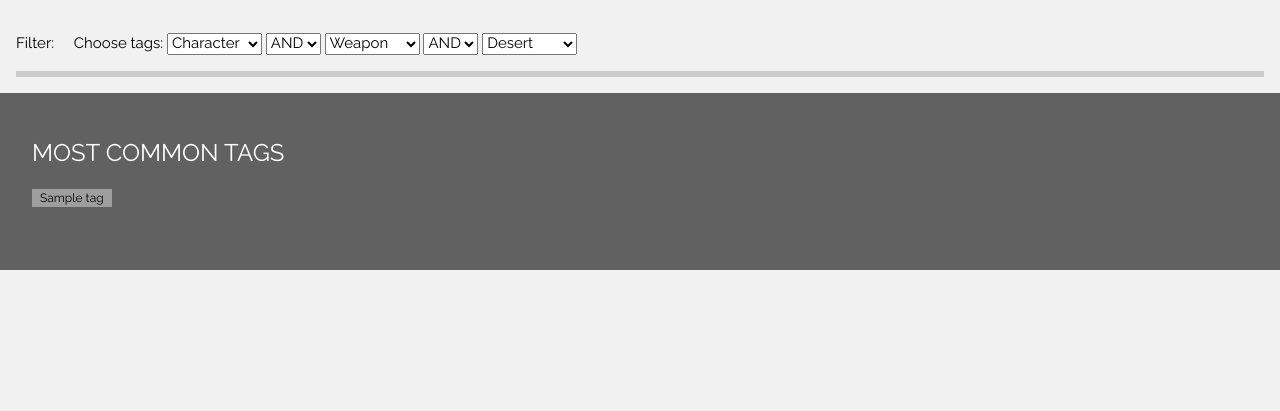
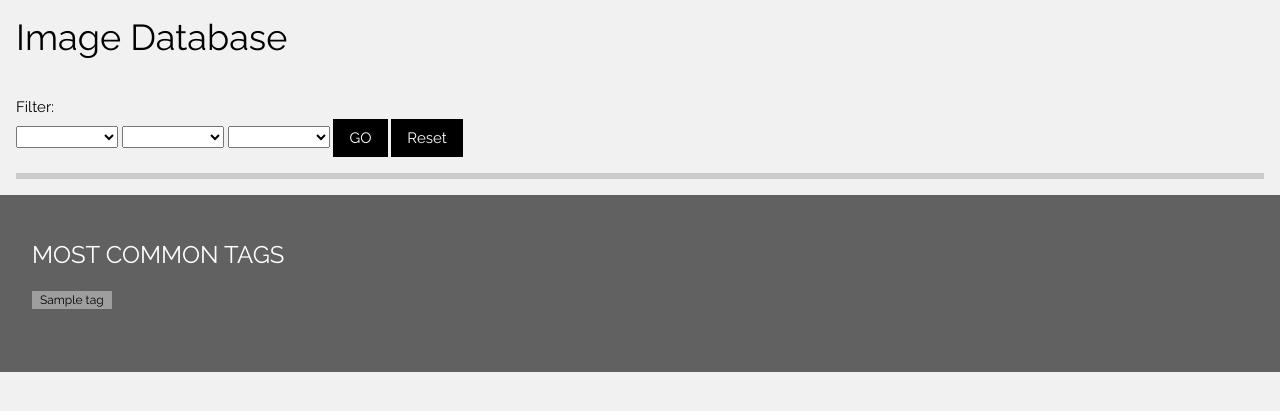
Before and after one commit to abraham-fl/CLC3_G-ans-6, a Flask app: template image_db/templates/home.html in a window 1280 px wide. Shown: the top 411 px of the page. Run offline with Flask 2, Linux system fonts and the light colour scheme; the template is opened without the code that fills it: most values are stand-ins (such as "Sample title", 1, 10 or a date in 2020); parts of the project's set-up code (start-up, migrations or seed data) failed here and were passed over.

Commit message:
Add filtering via tags before images are shown

```diff
--- a/image_db/templates/layout.html
+++ b/image_db/templates/layout.html
@@ -22,41 +22,48 @@
   <!-- Header -->
   <header id="portfolio">
     <div class="w3-container">
+      <h1>Image Database</h1>
         <div class="w3-section w3-bottombar w3-padding-16">
             <span class="w3-margin-right">Filter:</span>
 
-            <label for="tag1">Choose tags:</label>
           <!--TODO: Show actual tags-->
+          <form action="{{ url_for('main.results') }}" method="get">
             <select name="tag1" id="tags">
-              <option value="volvo">Character</option>
-              <option value="saab">Weapon</option>
-              <option value="mercedes">Desert</option>
-              <option value="audi">Spaceship</option>
+              <option value=""></option>
+              {% for tag in count %}
+                {% if tag == tag1 %}
+                  <option value={{ tag }} selected>{{ tag }}</option>
+                {% else %}
+                  <option value={{ tag }}>{{ tag }}</option>
+                {% endif %}
+              {% endfor %}
             </select>
 
-            <select name="andor1" id="tags">
-                <option value="AND">AND</option>
-                <option value="OR">OR</option>
-            </select>
-
-            <select name="tag2" id="tags">
-              <option value="volvo">Weapon</option>
-              <option value="saab">Character</option>
-              <option value="mercedes">Desert</option>
-              <option value="audi">Spaceship</option>
-            </select>
-
-            <select name="andor2" id="tags">
-                <option value="AND">AND</option>
-                <option value="OR">OR</option>
+             <select name="tag2" id="tags">
+              <option value=""></option>
+              {% for tag in count %}
+                {% if tag == tag2 %}
+                  <option value={{ tag }} selected>{{ tag }}</option>
+                {% else %}
+                  <option value={{ tag }}>{{ tag }}</option>
+                {% endif %}
+              {% endfor %}
             </select>
 
             <select name="tag3" id="tags">
-              <option value="volvo">Desert</option>
-              <option value="saab">Spaceship</option>
-              <option value="mercedes">Weapon</option>
-              <option value="audi">Character</option>
+              <option value=""></option>
+              {% for tag in count %}
+                {% if tag == tag2 %}
+                  <option value={{ tag }} selected>{{ tag }}</option>
+                {% else %}
+                  <option value={{ tag }}>{{ tag }}</option>
+                {% endif %}
+              {% endfor %}
             </select>
+            <button class="w3-bar-item w3-black w3-button" type=Submit>GO</button>
+            <a href="{{ url_for('main.home') }}" class="w3-bat-item w3-black w3-button">Reset</a>
+          </form>
+
         </div>
     </div>
   </header>
@@ -68,11 +75,9 @@
     <div class="w3-third">
     </div>
 
-
     <div class="w3-third">
       <h3>MOST COMMON TAGS</h3>
       <p>
-          <!--TODO: DISPLAY 5 MOST COMMON TAGS IN DB-->
         {% for tag in count %}
         <span class="w3-tag w3-grey w3-small w3-margin-bottom">{{ tag }}</span>
         {% endfor %}
```
Also changed, not shown: image_db/main/routes.py (+19 -3 lines).
